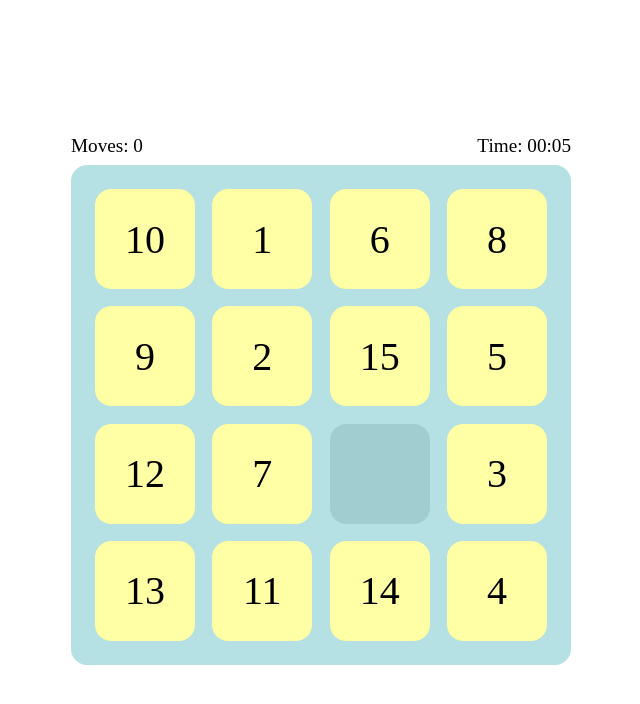
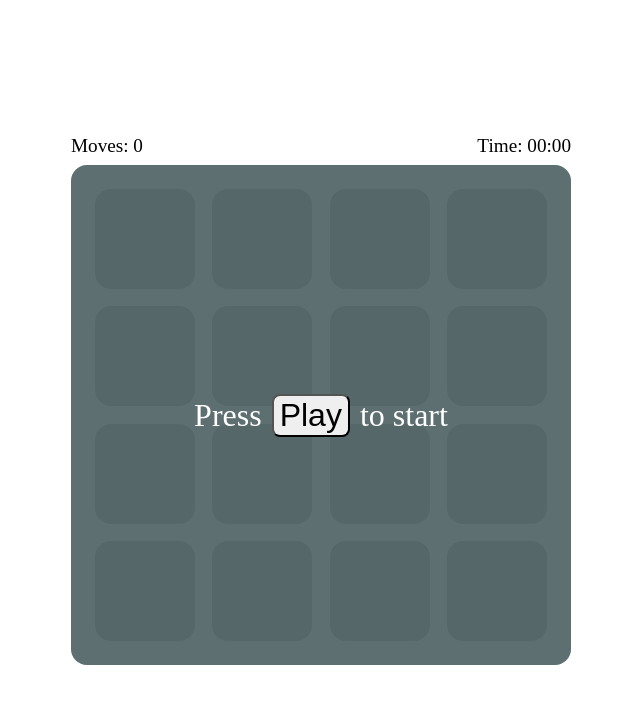
Before and after one commit to probil/15-puzzle, a Vue app: page / in a window 1280 px wide. Shown: the top 704 px of the page, without its empty margins (319-959 px from the left). Built offline with nearby package versions, Linux system fonts and the light colour scheme.

Commit message:
feat(app): use `Start the game` overlay in App

```diff
--- a/src/components/App.vue
+++ b/src/components/App.vue
@@ -14,6 +14,11 @@
           :grid="grid"
           @tile-clicked="moveTileByPoint"
         ></GameField>
+        <OverlayStartTheGame
+          slot="overlay"
+          v-if="!isGameStarted"
+          @start-game="startNewGame"
+        ></OverlayStartTheGame>
       </PlayBox>
     </div>
   </div>
@@ -25,6 +30,7 @@
   import Moves from './Moves'
   import InfoBar from './InfoBar'
   import Timer from './Timer'
+  import OverlayStartTheGame from './OverlayStartTheGame'
 
   export default {
     components: {
@@ -33,6 +39,7 @@
       Moves,
       InfoBar,
       Timer,
+      OverlayStartTheGame,
     },
     computed: {
       ...mapGetters(['isGameStarted']),
@@ -43,9 +50,6 @@
     methods: {
       ...mapActions(['startNewGame', 'moveTileByPoint']),
     },
-    beforeMount() {
-      this.startNewGame();
-    }
   }
 </script>
 <style lang="stylus">
@@ -60,4 +64,10 @@
 
     &__container
       margin 1rem
+
+  .btn-start
+    font-size 2rem
+    border-radius 0.5rem
+    margin-left 10px
+    margin-right 10px
 </style>
```
